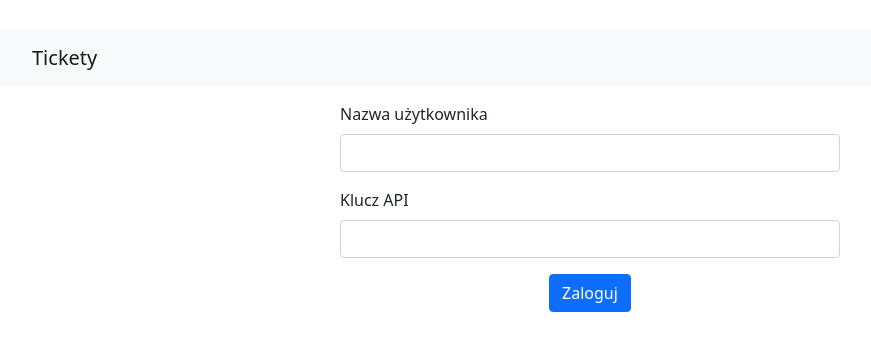
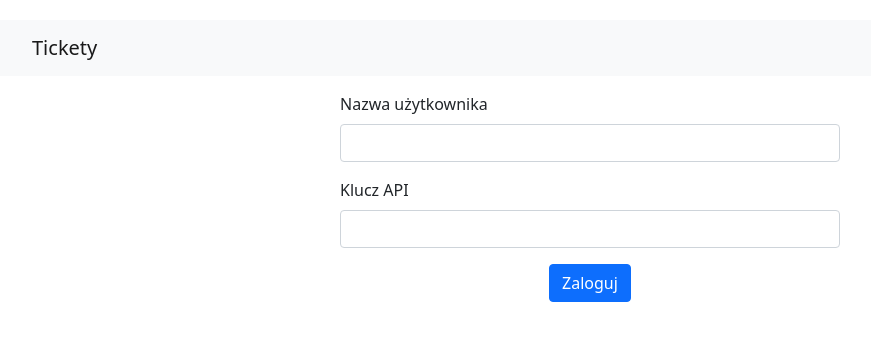
Before and after one commit to xackus/gist-tickets, a React (Create React App) app: page / in a window 1280 px wide. Shown: the top 350 px of the page, without its empty margins (50-921 px from the left). Built offline with nearby package versions, Linux system fonts and the light colour scheme.

Commit message:
reduce page margin

```diff
--- a/src/App.css
+++ b/src/App.css
@@ -1,5 +1,5 @@
 .App-wrapper {
-    margin: 30px;
+    margin: 20px;
 }
 
 .App {
```
